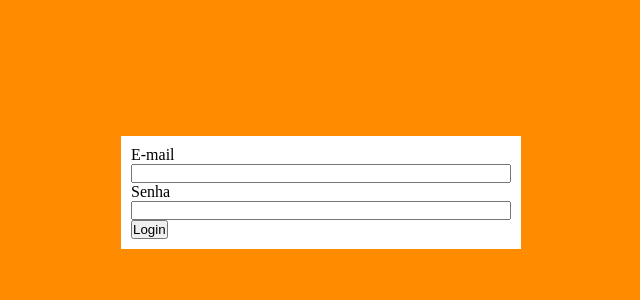
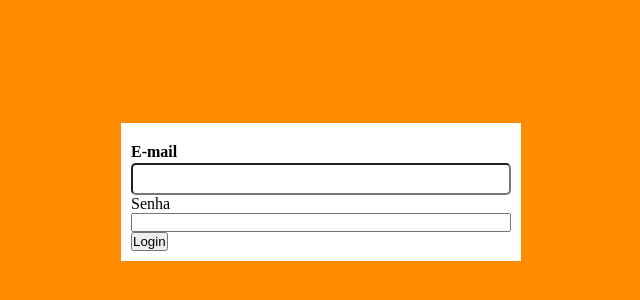
Before and after one commit to Dev92459/login, a plain HTML site: page index.html in a window 1280 px wide. Shown: the part 208-508 px from the top of the page, without its empty margins (319-959 px from the left). Drawn offline with Linux system fonts and the light colour scheme.

Commit message:
Estilizando input email

```diff
--- a/Style.css
+++ b/Style.css
@@ -23,5 +23,16 @@ padding: 10px;
 form label, form input {
     display: block;
     width: 100%;
+}
+.input-email{
+padding: 5px;
+border-radius: 5px;
+margin-top: 2px;
+font-size: 16px;
+}
+
+.label-email{
+margin-top: 10px;
+font-weight: bold;
 
 }
--- a/index.html
+++ b/index.html
@@ -9,8 +9,8 @@
 <body>
  <div id="form-wrap">
     <form action="">
-<label for="email">E-mail</label>
-<input type="email" id="email">
+<label class="label-email" for="email">E-mail</label>
+<input type="email" id="email" class="input-email">
 
 <label for="password"> Senha </label>
 <input type="password" id="button">
```
